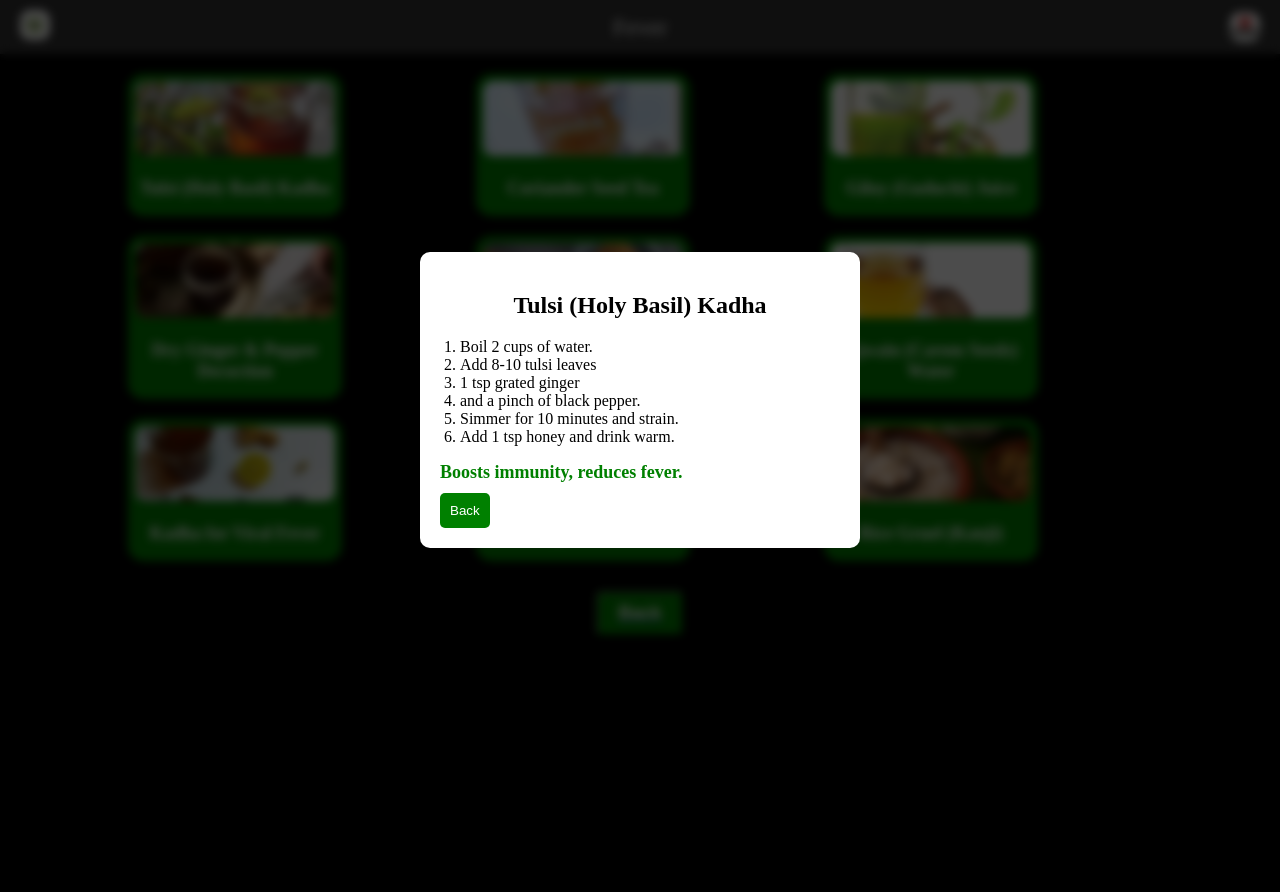
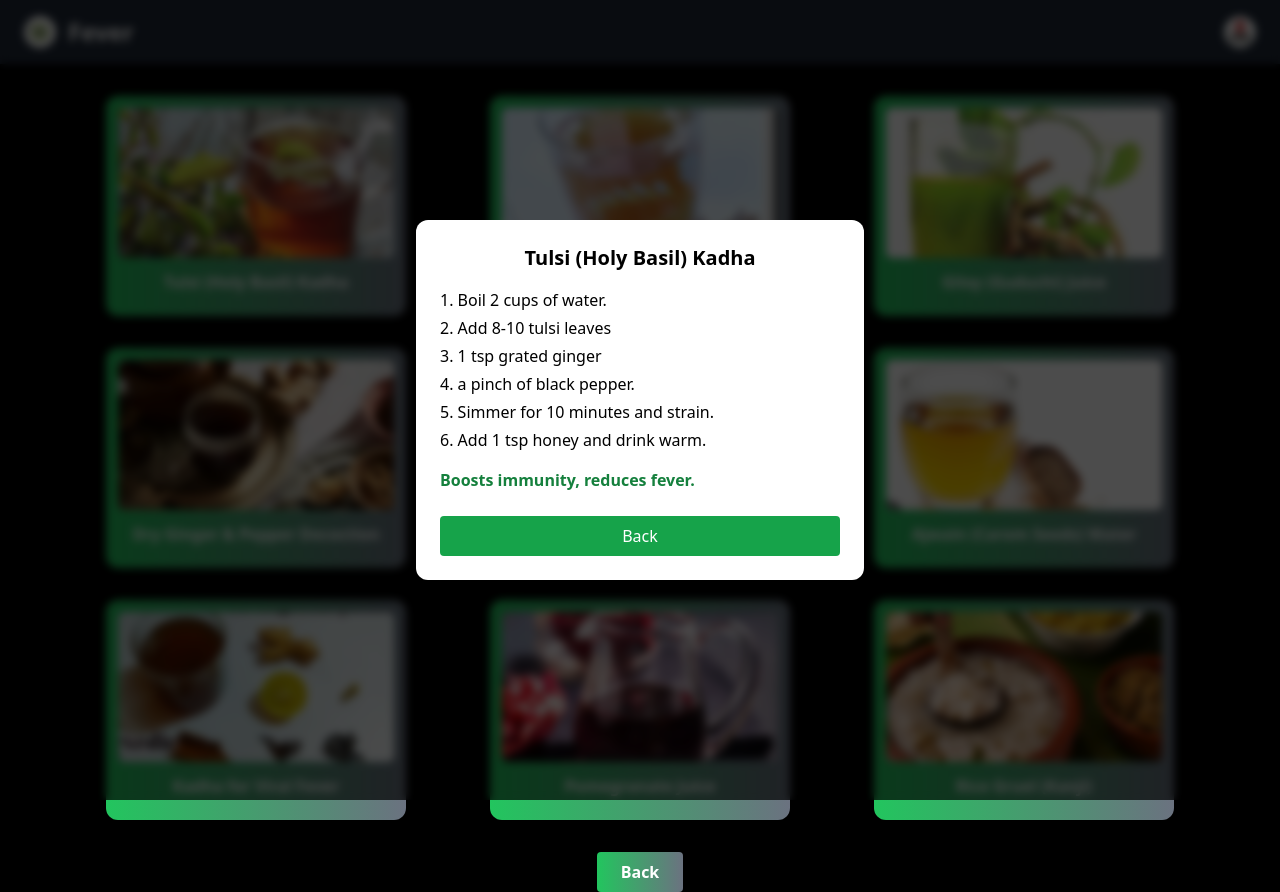
Before and after one commit to DS912008/NutriGuide, a plain HTML site: page fever.html in a window 1280 px wide. Both pictures are taken after a click on the element "Tulsi (Holy Basil) Kadha". Before the commit the page ends 800 px from the top, so only its background shows below. Drawn offline with nearby package versions, Linux system fonts and the light colour scheme.

Commit message:
Update fever.html

```diff
--- a/fever.html
+++ b/fever.html
@@ -1,211 +1,107 @@
 <!DOCTYPE html>
 <html lang="en">
 <head>
-    <meta charset="UTF-8">
-    <meta name="viewport" content="width=device-width, initial-scale=1.0">
+  <meta charset="UTF-8" />
+  <meta name="viewport" content="width=device-width, initial-scale=1.0"/>
   <title>Ayurvedic Recipes for Fever</title>
-    <style>
+  <script src="https://cdn.tailwindcss.com"></script>
+</head>
+<body class="bg-black text-white min-h-screen flex flex-col items-center">
 
-       body {
-            display: flex;
-            flex-direction: column;
-            align-items: center;
-            justify-content: center;
-            background-color: black;
-            margin: 0;
-            padding-bottom: 20px;
-        }
-        .container {
-            display: grid;
-            grid-template-columns: repeat(3, 1fr);
-            gap: 20px;
-            width: 80%;
-            text-align: center;
-            margin-top: 20px;
-        }
-        .image-box {
-            background: green;
-            padding: 7px;
-            border-radius: 15px;
-            box-shadow: 0 5px 12px rgba(0, 0, 0, 0.3);
-            cursor: pointer;
-            max-width: 200px;
-        }
-        img {
-            width: 100%;
-            height: 100hV;
-            max-height: 3000px;
-            object-fit: cover;
-            border-radius: 10px;
-            aspect-ratio: 16/6;
-        }
-        .close-btn2 {
-            display: block;
-            background: green;
-            color: white;
-            padding: 10px 20px;
-            border-radius: 5px;
-            text-align: center;
-            text-decoration: none;
-            font-size: 18px;
-            font-weight: bold;
-            margin-top: 30px;
-        }
+  <!-- Navbar -->
+  <header class="w-full bg-gray-800 flex justify-between items-center px-6 py-4">
+    <div class="flex items-center gap-3">
+      <a href="dhanu.html">
+        <img src="logo.jpg" alt="Menu" class="w-8 h-8 rounded-full"/>
+      </a>
+      <span class="text-2xl font-bold">Fever</span>
+    </div>
+    <div>
+      <img src="clogo.png" alt="Logo" class="w-8 h-8 rounded-full"/>
+    </div>
+  </header>
 
-        p {
-            margin-bottom: 10px;
-            font-size: 18px;
-            color: white;
-            font-weight: bold;
-        }
-        .popup {
-            display: none;
-            position: fixed;
-            top: 0;
-            left: 0;
-            width: 100%;
-            height: 100%;
-            background: rgba(0, 0, 0, 0.7);
-            backdrop-filter: blur(5px);
-            justify-content: center;
-            align-items: center;
-        }
-        .popup-content {
-            background: white;
-            padding: 20px;
-            border-radius: 10px;
-            text-align: left;
-            max-width: 400px;
-            width: 90%;
-        }
-        .popup-content h2 {
-            text-align: center;
-        }
-        .popup-content ol {
-            padding-left: 20px;
-        }
-        .popup-content .advantages {
-            color: green;
-            font-weight: bold;
-            margin-top: 10px;
-        }
-        .close-btn {
-            display: block;
-            background: green;
-            color: white;
-            padding: 10px;
-            border: none;
-            border-radius: 5px;
-            cursor: pointer;
-            text-align: center;
-            margin-top: 10px;
-        }
-        .nav__header {
-    display: flex;
-    justify-content: space-between;
-    align-items: center;
-    padding: 10px 20px;
-    background-color: #333;
-    color: white;
-    width: 100%;
-    box-sizing: border-box;
-}
+  <!-- Recipe Grid -->
+  <main class="w-full max-w-6xl mt-8 px-4">
+    <!-- Large screen layout -->
+    <div id="lg-cards" class="hidden lg:grid grid-cols-3 gap-8 justify-items-center"></div>
 
-.nav__logo {
-    display: flex;
-    align-items: center;
-    gap: 10px;
-    text-decoration: none;
-    color: white;
-    font-size: 24px;
-}
+    <!-- Small/Medium layout -->
+    <div class="lg:hidden flex flex-col gap-6 items-center">
+      <div id="smmd-cards" class="flex justify-center gap-6 flex-wrap"></div>
+    </div>
+  </main>
 
-.nav_menu_btn {
-    display: flex;
-    align-items: center;
-}
-
-.menu-icon {
-    width: 30px;
-    height: 30px;
-}
-
-    </style>
-</head>
-<body>
-    <div class="nav__header">
-        <div class="nav_menu_btn" id="menu-btn">
-         <a href="dhanu.html"> <img src="logo.jpg" alt="Menu" class="menu-icon"></a>
-         </div>
-        <div class="nav__logo">
-       Fever
-        </div>
-        <div class="nav_menu_btn" >
-         <img src="clogo.png" alt="Menu" class="menu-icon">
+  <!-- Popup -->
+  <div id="popup" role="dialog" aria-modal="true" class="fixed inset-0 hidden bg-black bg-opacity-70 backdrop-blur-sm flex items-center justify-center z-50">
+    <div class="bg-white rounded-xl p-6 w-11/12 max-w-md text-black">
+      <h2 id="recipe-title" class="text-xl font-bold text-center mb-4"></h2>
+      <ol id="recipe-steps" class="list-decimal list-inside space-y-1"></ol>
+      <p id="recipe-advantages" class="mt-4 font-bold text-green-700"></p>
+      <button onclick="hidePopup()" class="mt-6 w-full bg-green-600 text-white py-2 rounded hover:bg-green-700">Back</button>
     </div>
   </div>
 
-    <div class="container">
-        <div class="image-box" onclick="showPopup(0)">
-            <img src="tulsi.jpg" alt="Recipe 1">
-            <p>Tulsi (Holy Basil) Kadha</p>
-        </div>
-        <div class="image-box" onclick="showPopup(1)">
-            <img src="coriander.jpg" alt="Recipe 2">
-            <p>Coriander Seed Tea</p>
-        </div>
-        <div class="image-box" onclick="showPopup(2)">
-            <img src="giloy.jpg" alt="Recipe 3">
-            <p>Giloy (Guduchi) Juice</p>
-        </div>
-        <div class="image-box" onclick="showPopup(3)">
-            <img src="ginger.jpg" alt="Recipe 4">
-            <p>Dry Ginger & Pepper Decoction</p>
-        </div>
-        <div class="image-box" onclick="showPopup(4)">
-            <img src="fenugreek.jpg" alt="Recipe 5">
-            <p>Fenugreek (Methi) Water</p>
-        </div>
-        <div class="image-box" onclick="showPopup(5)">
-            <img src="ajwain.jpg" alt="Recipe 6">
-            <p>Ajwain (Carom Seeds) Water</p>
-        </div>
-        <div class="image-box" onclick="showPopup(6)">
-            <img src="kadha.jpg" alt="Recipe 7">
-            <p>Kadha for Viral Fever</p>
-        </div>
-        <div class="image-box" onclick="showPopup(7)">
-            <img src="pomegranate.jpg" alt="Recipe 8">
-            <p>Pomegranate Juice</p>
-        </div>
-        <div class="image-box" onclick="showPopup(8)">
-            <img src="kanji.jpg" alt="Recipe 9">
-            <p>Rice Gruel (Kanji)</p>
-        </div>
-    </div>
-    <div class="popup" id="popup">
-        <div class="popup-content">
-            <h2 id="recipe-title"></h2>
-            <ol id="recipe-steps"></ol>
-            <p class="advantages" id="recipe-advantages"></p>
-            <button class="close-btn" onclick="hidePopup()">Back</button>
-        </div>
-    </div>
-    <a href="aryuveda.html"><button class="close-btn2" >Back</button></a>
+  <!-- Back Button -->
+  <a href="aryuveda.html" class="mt-8">
+    <button class="bg-gradient-to-r from-green-500 to-gray-500 text-white font-bold py-2 px-6 rounded hover:bg-green-700">
+      Back
+    </button>
+  </a>
+
+  <!-- JavaScript -->
   <script>
     const recipes = [
-            { title: "Tulsi (Holy Basil) Kadha", steps: ["Boil 2 cups of water.", "Add 8-10 tulsi leaves","1 tsp grated ginger"," and a pinch of black pepper.", "Simmer for 10 minutes and strain.", "Add 1 tsp honey and drink warm."], advantages: "Boosts immunity, reduces fever." },
-            { title: "Coriander Seed Tea", steps: ["Boil 2 cups of water, add 1 tbsp coriander seeds.", "Simmer for 5 minutes and strain.", "Add 1 tsp honey"," and drink warm."], advantages: "Reduces body heat, aids digestion." },
-            { title: "Giloy (Guduchi) Juice", steps: ["Blend 2-3 fresh giloy stems with 1 cup water.", "Strain ","and drink fresh."], advantages: "Boosts immunity, reduces fever." },
-            { title: "Dry Ginger & Pepper Decoction", steps: ["Boil 2 cups of water"," add 1 tsp dry ginger ","1/2 tsp black pepper.", "Simmer for 10 minutes, strain, and drink."], advantages: "Relieves cold and fever." },
-            { title: "Fenugreek (Methi) Water", steps: ["Soak 1 tbsp fenugreek seeds overnight in 1 cup water.", "Strain and drink in the morning."], advantages: "Detoxifies, controls fever." },
-            { title: "Ajwain (Carom Seeds) Water", steps: ["Boil 2 cups of water, add 1 tsp ajwain seeds.", "Simmer for 5 minutes, strain, and drink."], advantages: "Relieves cough and fever." },
-            { title: "Kadha for Viral Fever", steps: ["Boil 2 cups of water"," add 8-10 tulsi leaves, 1 small cinnamon stick, and a pinch of black pepper.", "Simmer for 15 minutes, strain, and drink."], advantages: "Boosts immunity, relieves fever." },
-            { title: "Pomegranate Juice", steps: ["Deseed 2 pomegranates.", "Blend seeds lightly (don’t over-blend).","Strain through a sieve or cloth.","Optional: Add sugar, honey, or black salt.","Serve chilled."], advantages: "Rich in antioxidants, boosts immunity." },
-            { title: "Rice Gruel (Kanji)", steps: ["Soak 1/2 cup rice in water overnight.", "Blend with 2 cups water and strain.", "Add a pinch of salt and drink."], advantages: "Hydrating, easy to digest." }
+      { title: "Tulsi (Holy Basil) Kadha", img: "tulsi.jpg", steps: ["Boil 2 cups of water.", "Add 8-10 tulsi leaves", "1 tsp grated ginger", "a pinch of black pepper.", "Simmer for 10 minutes and strain.", "Add 1 tsp honey and drink warm."], advantages: "Boosts immunity, reduces fever." },
+      { title: "Coriander Seed Tea", img: "coriander.jpg", steps: ["Boil 2 cups of water, add 1 tbsp coriander seeds.", "Simmer for 5 minutes and strain.", "Add 1 tsp honey and drink warm."], advantages: "Reduces body heat, aids digestion." },
+      { title: "Giloy (Guduchi) Juice", img: "giloy.jpg", steps: ["Blend 2-3 fresh giloy stems with 1 cup water.", "Strain and drink fresh."], advantages: "Boosts immunity, reduces fever." },
+      { title: "Dry Ginger & Pepper Decoction", img: "ginger.jpg", steps: ["Boil 2 cups of water", "add 1 tsp dry ginger", "1/2 tsp black pepper.", "Simmer for 10 minutes, strain, and drink."], advantages: "Relieves cold and fever." },
+      { title: "Fenugreek (Methi) Water", img: "fenugreek.jpg", steps: ["Soak 1 tbsp fenugreek seeds overnight in 1 cup water.", "Strain and drink in the morning."], advantages: "Detoxifies, controls fever." },
+      { title: "Ajwain (Carom Seeds) Water", img: "ajwain.jpg", steps: ["Boil 2 cups of water, add 1 tsp ajwain seeds.", "Simmer for 5 minutes, strain, and drink."], advantages: "Relieves cough and fever." },
+      { title: "Kadha for Viral Fever", img: "kadha.jpg", steps: ["Boil 2 cups of water", "add 8-10 tulsi leaves, 1 small cinnamon stick, and a pinch of black pepper.", "Simmer for 15 minutes, strain, and drink."], advantages: "Boosts immunity, relieves fever." },
+      { title: "Pomegranate Juice", img: "pomegranate.jpg", steps: ["Deseed 2 pomegranates.", "Blend seeds lightly (don’t over-blend).", "Strain through a sieve or cloth.", "Optional: Add sugar, honey, or black salt.", "Serve chilled."], advantages: "Rich in antioxidants, boosts immunity." },
+      { title: "Rice Gruel (Kanji)", img: "kanji.jpg", steps: ["Soak 1/2 cup rice in water overnight.", "Blend with 2 cups water and strain.", "Add a pinch of salt and drink."], advantages: "Hydrating, easy to digest." }
     ];
-        function showPopup(index) { document.getElementById("recipe-title").innerText = recipes[index].title; document.getElementById("recipe-steps").innerHTML = recipes[index].steps.map(step => `<li>${step}</li>`).join(" "); document.getElementById("recipe-advantages").innerText = recipes[index].advantages; document.getElementById("popup").style.display = "flex"; }
-        function hidePopup() { document.getElementById("popup").style.display = "none"; }
+
+    function createCard(recipe, index) {
+      return `
+        <div onclick="showPopup(${index})" class="bg-gradient-to-r from-green-500 to-gray-500 p-3 rounded-xl shadow-lg cursor-pointer transition-transform hover:scale-105 w-[300px] h-[220px]">
+          <img src="${recipe.img}" alt="${recipe.title}" class="w-full h-[150px] object-cover rounded-md"/>
+          <p class="mt-3 font-semibold text-center">${recipe.title}</p>
+        </div>
+      `;
+    }
+
+    // Render large screen layout
+    document.getElementById("lg-cards").innerHTML = recipes.map((r, i) => createCard(r, i)).join("");
+
+    // Render small/medium layout alternating 1-2-1
+    const smmdContainer = document.getElementById("smmd-cards");
+    for (let i = 0; i < recipes.length;) {
+      const group = document.createElement("div");
+      group.className = "flex justify-center gap-6 mb-4 flex-wrap";
+
+      if (i % 3 === 0) {
+        group.innerHTML = createCard(recipes[i], i);
+        i++;
+      } else {
+        for (let j = 0; j < 2 && i < recipes.length; j++, i++) {
+          group.innerHTML += createCard(recipes[i], i);
+        }
+      }
+      smmdContainer.appendChild(group);
+    }
+
+    function showPopup(index) {
+      document.getElementById("recipe-title").innerText = recipes[index].title;
+      document.getElementById("recipe-steps").innerHTML = recipes[index].steps.map(step => `<li>${step}</li>`).join("");
+      document.getElementById("recipe-advantages").innerText = recipes[index].advantages;
+      document.getElementById("popup").classList.remove("hidden");
+    }
+
+    function hidePopup() {
+      document.getElementById("popup").classList.add("hidden");
+    }
   </script>
 </body>
 </html>
```
Lines whose indentation alone changed are shown as unchanged.
